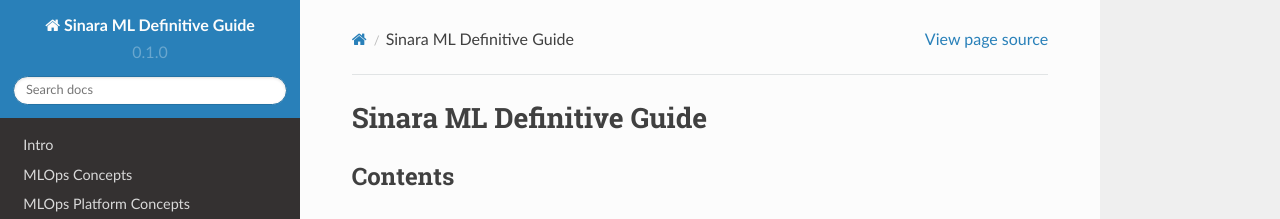
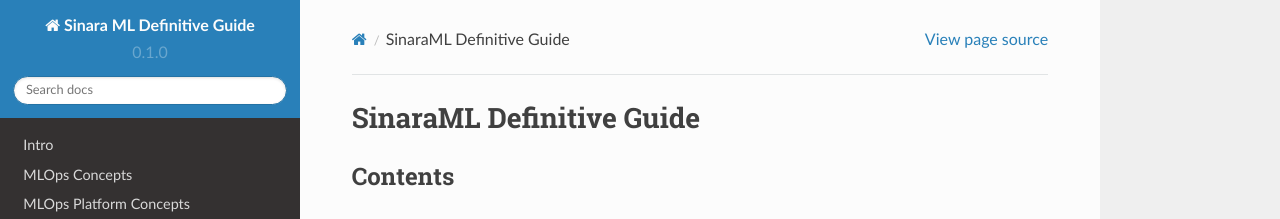
Before and after one commit to 4-DS/SinaraML-Def-Guide, a Sphinx documentation site: the page built from docs/source/index.rst, in a window 1280 px wide and 1269 px high. Shown: the top 219 px of the window. Built offline with Sphinx 7.4.7 and the Read the Docs theme 2.0.0, drawn with Linux system fonts in a browser that asks for light colours.

Commit message:
Update index.rst

```diff
--- a/docs/source/index.rst
+++ b/docs/source/index.rst
@@ -1,4 +1,4 @@
-Sinara ML Definitive Guide
+SinaraML Definitive Guide
 ===================================
 
 Contents
```
